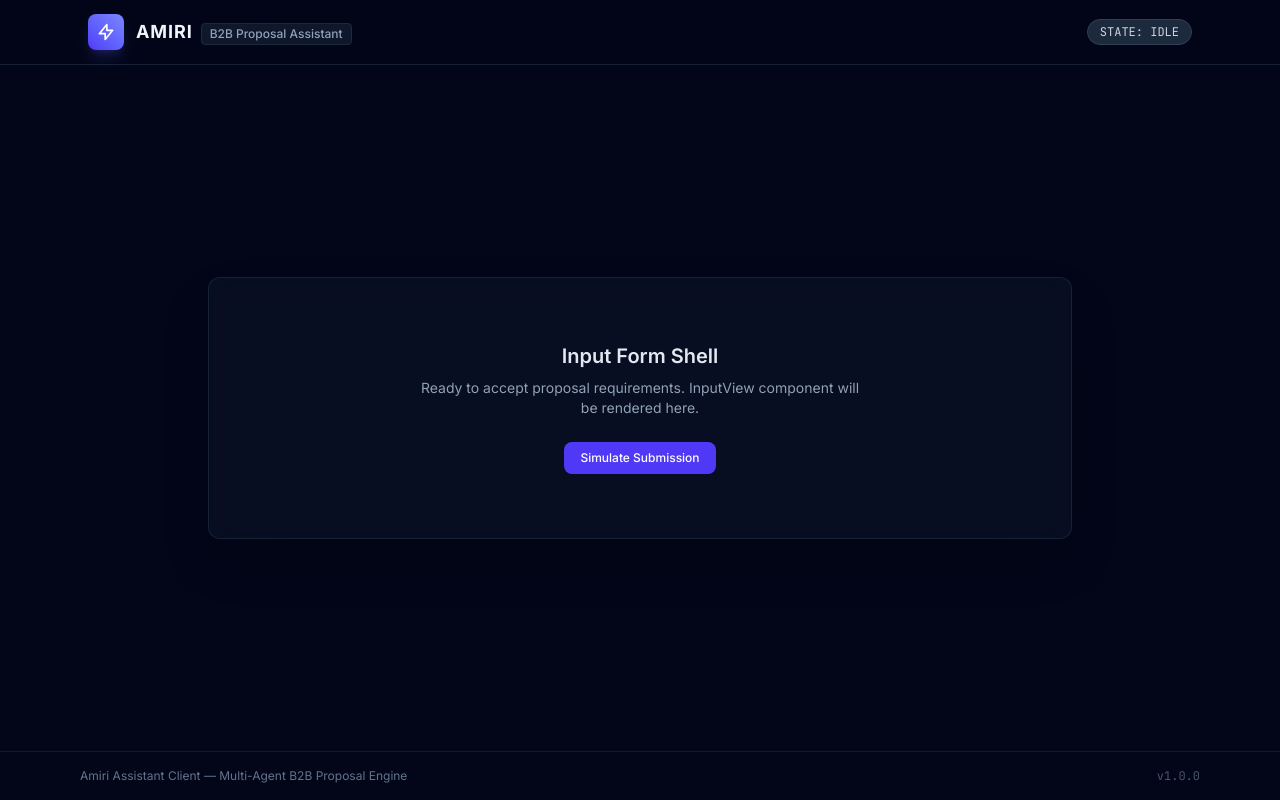
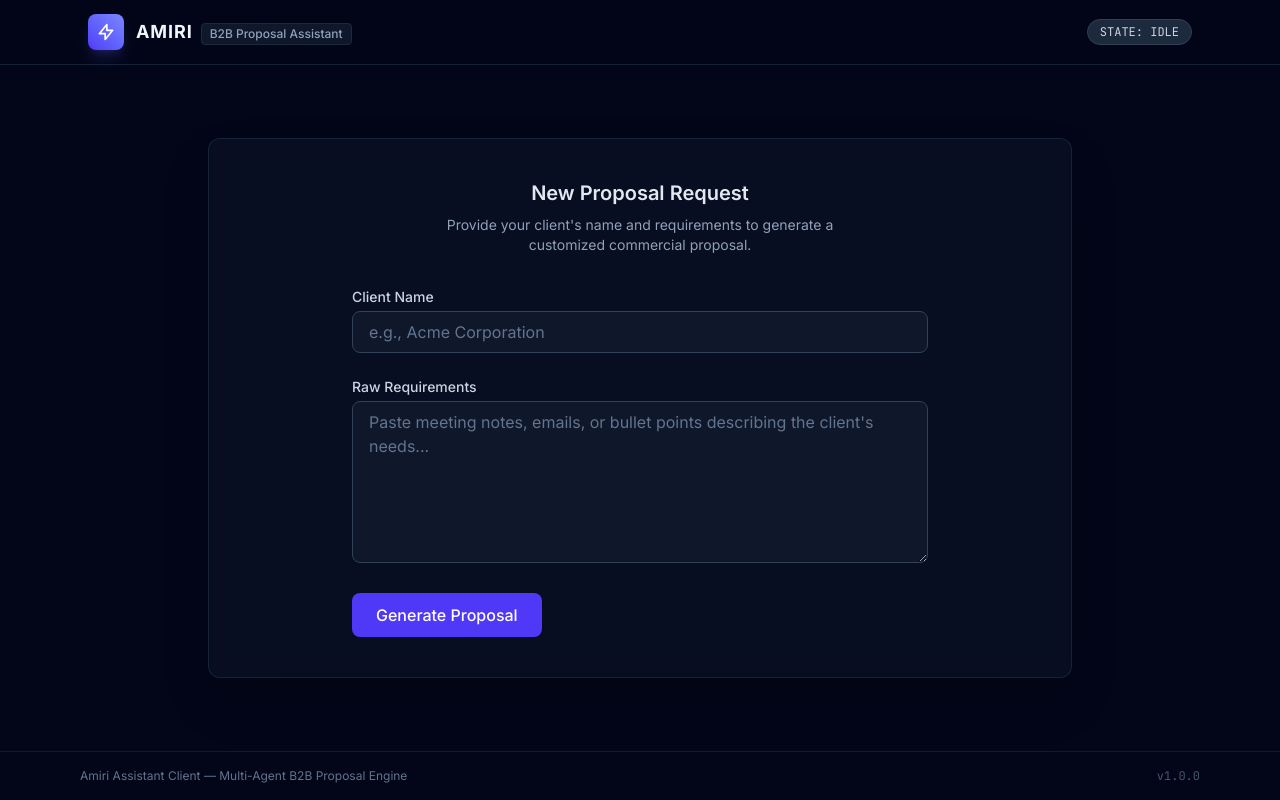
Before and after one commit to Sande-Ricardo/Amiri-Assistant-Client, a Next.js app: page / in a window 1280 px wide. Built offline with nearby package versions, Linux system fonts and the light colour scheme; no server answers.

Commit message:
feat: proposalfrom by react-hook-form implementation.

```diff
--- /dev/null
+++ b/components/proposal-form/ProposalForm.tsx
@@ -0,0 +1,65 @@
+'use client';
+
+import React from 'react';
+import { useForm } from 'react-hook-form';
+import { zodResolver } from '@hookform/resolvers/zod';
+import { proposalFormSchema, ProposalFormInput } from '@/lib/validation';
+import { ProposalFormProps } from './ProposalForm.types';
+
+export function ProposalForm({ onSubmit }: ProposalFormProps) {
+  const {
+    register,
+    handleSubmit,
+    formState: { errors, isSubmitting },
+  } = useForm<ProposalFormInput>({
+    resolver: zodResolver(proposalFormSchema),
+    defaultValues: {
+      client_name: '',
+      raw_requirements: '',
+    },
+  });
+
+  return (
+    <form onSubmit={handleSubmit(onSubmit)} className="space-y-6 text-left">
+      <div>
+        <label htmlFor="client_name" className="block text-sm font-medium text-slate-300 mb-1">
+          Client Name
+        </label>
+        <input
+          id="client_name"
+          type="text"
+          placeholder="e.g., Acme Corporation"
+          className="w-full px-4 py-2 bg-slate-900 border border-slate-700 rounded-lg focus:ring-2 focus:ring-indigo-500 focus:border-transparent transition-colors text-slate-100 placeholder-slate-500"
+          {...register('client_name')}
+        />
+        {errors.client_name && (
+          <p className="mt-1 text-sm text-red-400">{errors.client_name.message}</p>
+        )}
+      </div>
+
+      <div>
+        <label htmlFor="raw_requirements" className="block text-sm font-medium text-slate-300 mb-1">
+          Raw Requirements
+        </label>
+        <textarea
+          id="raw_requirements"
+          rows={6}
+          placeholder="Paste meeting notes, emails, or bullet points describing the client's needs..."
+          className="w-full px-4 py-2 bg-slate-900 border border-slate-700 rounded-lg focus:ring-2 focus:ring-indigo-500 focus:border-transparent transition-colors text-slate-100 placeholder-slate-500 resize-y min-h-[120px]"
+          {...register('raw_requirements')}
+        />
+        {errors.raw_requirements && (
+          <p className="mt-1 text-sm text-red-400">{errors.raw_requirements.message}</p>
+        )}
+      </div>
+
+      <button
+        type="submit"
+        disabled={isSubmitting}
+        className="w-full sm:w-auto px-6 py-2.5 bg-indigo-600 hover:bg-indigo-500 text-white font-medium rounded-lg transition-colors disabled:opacity-50 disabled:cursor-not-allowed flex items-center justify-center gap-2"
+      >
+        {isSubmitting ? 'Submitting...' : 'Generate Proposal'}
+      </button>
+    </form>
+  );
+}
--- /dev/null
+++ b/components/proposal-form/ProposalForm.types.ts
@@ -0,0 +1,5 @@
+import { ProposalFormInput } from '@/lib/validation';
+
+export interface ProposalFormProps {
+  onSubmit: (data: ProposalFormInput) => void;
+}
--- a/components/shared/AppShell.tsx
+++ b/components/shared/AppShell.tsx
@@ -2,6 +2,8 @@
 
 import React, { useState } from 'react';
 import { AppView } from '@/types/proposal.types';
+import { ProposalForm } from '@/components/proposal-form/ProposalForm';
+import { ProposalFormInput } from '@/lib/validation';
 
 export function AppShell() {
   const [currentView, setCurrentView] = useState<AppView>('idle');
@@ -72,19 +74,21 @@ export function AppShell() {
         {/* Placeholder slot for active view component */}
         <div className="w-full bg-slate-900/50 border border-slate-800/80 rounded-xl p-6 sm:p-8 backdrop-blur-sm shadow-2xl">
           {currentView === 'idle' && (
-            <div className="text-center py-8">
-              <h2 className="text-xl font-semibold text-slate-200 mb-2">
-                Input Form Shell
+            <div className="py-2">
+              <h2 className="text-xl font-semibold text-slate-200 mb-2 text-center">
+                New Proposal Request
               </h2>
-              <p className="text-slate-400 text-sm max-w-md mx-auto mb-6">
-                Ready to accept proposal requirements. InputView component will be rendered here.
+              <p className="text-slate-400 text-sm max-w-md mx-auto mb-8 text-center">
+                Provide your client's name and requirements to generate a customized commercial proposal.
               </p>
-              <button
-                onClick={() => setCurrentView('submitting')}
-                className="px-4 py-2 text-xs font-medium rounded-lg bg-indigo-600 hover:bg-indigo-500 text-white transition-colors"
-              >
-                Simulate Submission
-              </button>
+              <div className="max-w-xl mx-auto">
+                <ProposalForm
+                  onSubmit={(data: ProposalFormInput) => {
+                    console.log('Form submitted with data:', data);
+                    setCurrentView('submitting');
+                  }}
+                />
+              </div>
             </div>
           )}
 
--- a/package.json
+++ b/package.json
@@ -9,10 +9,12 @@
     "lint": "eslint"
   },
   "dependencies": {
+    "@hookform/resolvers": "^5.9.1",
     "@tanstack/react-query": "^5.102.8",
     "next": "16.3.1",
     "react": "19.2.8",
     "react-dom": "19.2.8",
+    "react-hook-form": "^7.87.0",
     "zod": "^4.5.4"
   },
   "devDependencies": {
--- a/references/01-project-state.md
+++ b/references/01-project-state.md
@@ -9,7 +9,7 @@
 
 ## Sprint 2: Form & Input View
 - [x] Create Zod schema in `lib/validation.ts`.
-- [ ] Implement `ProposalForm` using `react-hook-form`.
+- [x] Implement `ProposalForm` using `react-hook-form`.
 - [ ] Implement UI behavior for auto-expanding textarea with live character counter.
 - [ ] Implement `useGenerateProposal` hook (POST `/generate`).
 - [ ] Connect `ProposalForm` submission to `AppShell` to transition state to `submitting` and then `polling`.
```
Also changed, not shown: 1 other file (tests, documents, lock files or other folders).
